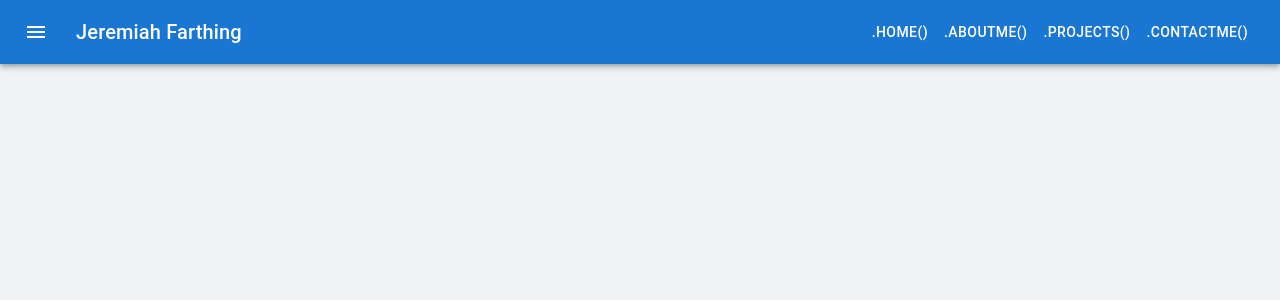
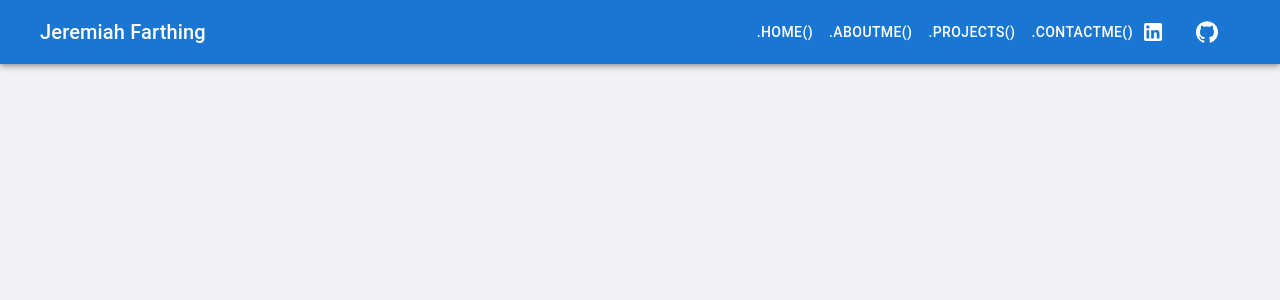
Before and after one commit to jefarth/react-portfolio, a React (Create React App) app: page / in a window 1280 px wide. Shown: the top 300 px of the page. Built offline with nearby package versions, Linux system fonts and the light colour scheme.

Commit message:
Updated icon buttons

```diff
--- a/src/components/Header/index.js
+++ b/src/components/Header/index.js
@@ -5,22 +5,14 @@ import Toolbar from '@mui/material/Toolbar';
 import Typography from '@mui/material/Typography';
 import Button from '@mui/material/Button';
 import IconButton from '@mui/material/IconButton';
-import MenuIcon from '@mui/icons-material/Menu';
+import LinkedInIcon from '@mui/icons-material/LinkedIn';
+import GitHubIcon from '@mui/icons-material/GitHub';
 
 export default function Header() {
   return (
     <Box sx={{ flexGrow: 1 }}>
       <AppBar position="static">
-        <Toolbar>
-          <IconButton
-            size="large"
-            edge="start"
-            color="inherit"
-            aria-label="menu"
-            sx={{ mr: 2 }}
-          >
-            <MenuIcon />
-          </IconButton>
+        <Toolbar sx={{ mx: 2 }}>
           <Typography variant="h6" component="div" sx={{ flexGrow: 1 }}>
             Jeremiah Farthing
           </Typography>
@@ -28,6 +20,24 @@ export default function Header() {
           <Button color="inherit">.aboutMe()</Button>
           <Button color="inherit">.projects()</Button>
           <Button color="inherit">.contactMe()</Button>
+          <IconButton
+            size="large"
+            edge="start"
+            color="inherit"
+            aria-label="linkedin"
+            sx={{ mr: 2 }}
+          >
+            <LinkedInIcon />
+          </IconButton>
+          <IconButton
+            size="small"
+            edge="start"
+            color="inherit"
+            aria-label="github"
+            sx={{ mr: 2 }}
+          >
+            <GitHubIcon />
+          </IconButton>
         </Toolbar>
       </AppBar>
     </Box>
```
